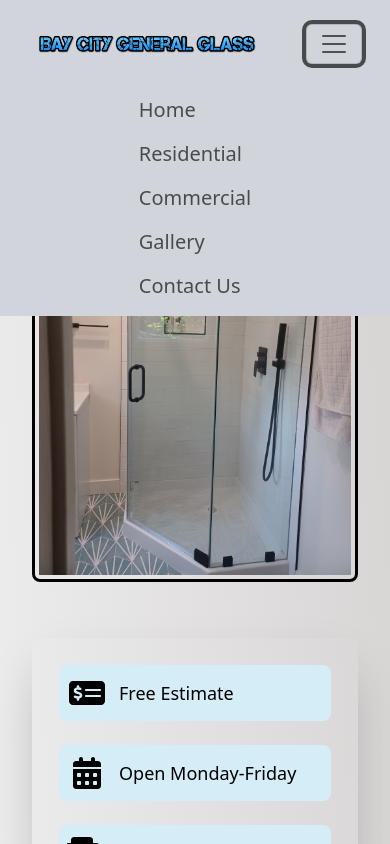
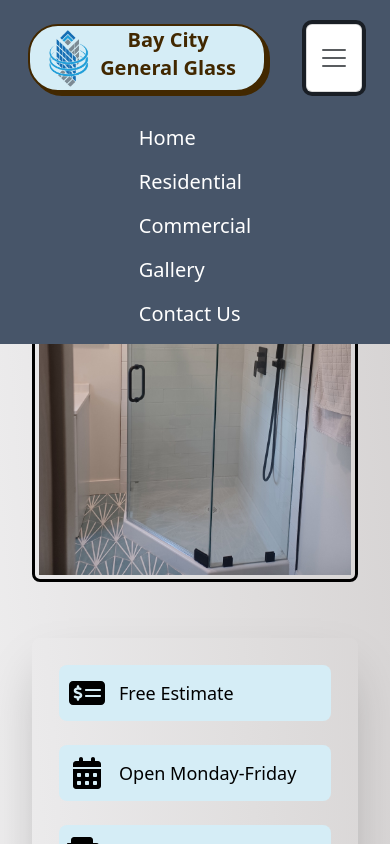
Before and after one commit to adamgonzo/Bay-City-New-Site, a Next.js app: page / in a window 390 px wide. Both pictures are taken after a click on the button 334 px from the left and 44 px from the top of the page. Shown: the top 844 px of the page. Built offline with nearby package versions, Linux system fonts and the light colour scheme.

Commit message:
new mobile navbar design

```diff
--- a/components/navbar.tsx
+++ b/components/navbar.tsx
@@ -7,6 +7,7 @@ import Container from "react-bootstrap/Container";
 import Image from "next/image";
 import logo from "../images/bayCityGeneral.jpg";
 import companyname from "../images/companyName.png";
+import "../public/styles/navBarStyle.css";
 
 export default function NavbarLink() {
   const [expanded, setExpanded] = useState(false);
@@ -16,10 +17,11 @@ export default function NavbarLink() {
   };
 
   return (
-    <Navbar className="bg-gray-300" variant="primary" expand="lg" fixed="top">
+    <Navbar className="bg-slate-600" variant="primary" expand="lg" fixed="top">
       <Container className="flex flex-col">
-        <div className="flex items-center justify-center w-full p-lg-1 p-md-2 p-3">
-          <div className="flex items-center gap-10">
+        <div className="w-full p-lg-1 p-md-2 p-3 flex flex-row">
+          <div className="navbar-style w-full  items-center flex-col">
+            <div className="flex flex-row justify-evenly items-center">
               <div className="hidden md:block">
                 <Image
                   alt="Bay City General Glass"
@@ -30,7 +32,16 @@ export default function NavbarLink() {
                   className="d-inline-block align-top mix-blend-multiply"
                 />
               </div>
-            <span className="text-transparent text-shadow-gray-500 font-bold ml-2 mr-2 ">
+              <div className="flex justify-center lg:hidden md:hidden sm:block">
+                <Image
+                  alt="Bay City General Glass"
+                  src={logo}
+                  priority
+                  style={{ width: "60px", height: "60px" }}
+                  className="mix-blend-multiply "
+                />
+              </div>
+              <span className="text-transparent text-shadow-gray-500 font-bold ml-2 mr-2 hidden md:block">
                 <Image
                   alt="Bay City General Glass"
                   src={companyname}
@@ -41,7 +52,10 @@ export default function NavbarLink() {
                   Professional Quality Workmanship
                 </span>
               </span>
-            <div className="hidden lg:block">
+              <h2 className="text-xl font-bold lg:hidden md:hidden sm:block">
+                Bay City General Glass
+              </h2>
+              <div className="hidden lg:block md:block">
                 <Image
                   alt="Bay City General Glass"
                   src={logo}
@@ -52,31 +66,32 @@ export default function NavbarLink() {
                 />
               </div>
             </div>
+          </div>
           <Navbar.Toggle
             aria-controls="responsive-navbar-nav"
             onClick={toggleNavbar}
-            className="ml-10 "
+            className="ml-10 bg-white"
           />
         </div>
         <Navbar.Collapse
           id="responsive-navbar-nav"
           className={`${expanded ? "show" : ""} lg:flex`}
         >
-          <Nav className="ml-auto text-md font-medium font-sans text-xl mt-2 lg:mt-0">
-            <Nav.Link href="/" className="nav-link">
+          <Nav className="ml-auto text-md font-medium font-sans text-xl mt-2 lg:mt-0 ">
+            <Nav.Link href="/" className="nav-link text-white">
               Home
             </Nav.Link>
-            <Nav.Link href="/residential" className="nav-link">
+            <Nav.Link href="/residential" className="nav-link text-white">
               Residential
             </Nav.Link>
-            <Nav.Link href="/commercial" className="nav-link">
+            <Nav.Link href="/commercial" className="nav-link text-white">
               Commercial
             </Nav.Link>
 
-            <Nav.Link href="/pictures" className="nav-link">
+            <Nav.Link href="/pictures" className="nav-link text-white">
               Gallery
             </Nav.Link>
-            <Nav.Link href="/contact" className="nav-link">
+            <Nav.Link href="/contact" className="nav-link text-white">
               Contact Us
             </Nav.Link>
           </Nav>
--- /dev/null
+++ b/public/styles/navBarStyle.css
@@ -0,0 +1,25 @@
+/* CSS */
+.navbar-style {
+  background-color: #d5edf6;
+  border: 2px solid #422800;
+  border-radius: 30px;
+  box-shadow: #422800 4px 4px 0 0;
+  color: #422800;
+  display: inline-block;
+  font-weight: 600;
+  font-size: 20px;
+  padding: 0 18px;
+  line-height: 50px;
+  text-align: center;
+  text-decoration: none;
+  user-select: none;
+  -webkit-user-select: none;
+  touch-action: manipulation;
+}
+
+@media (min-width: 768px) {
+  .naavbar-style {
+    min-width: 120px;
+    padding: 0 25px;
+  }
+}
```
Lines whose indentation alone changed are shown as unchanged.
